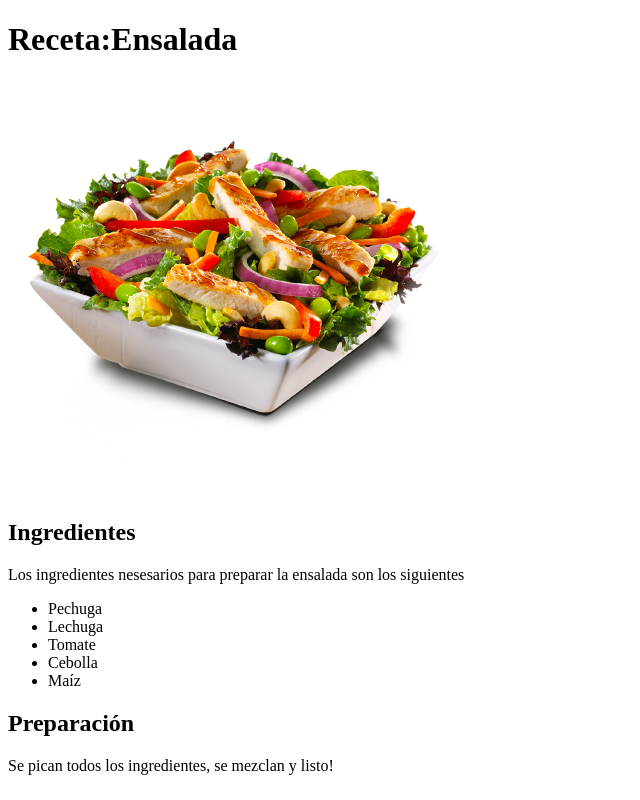
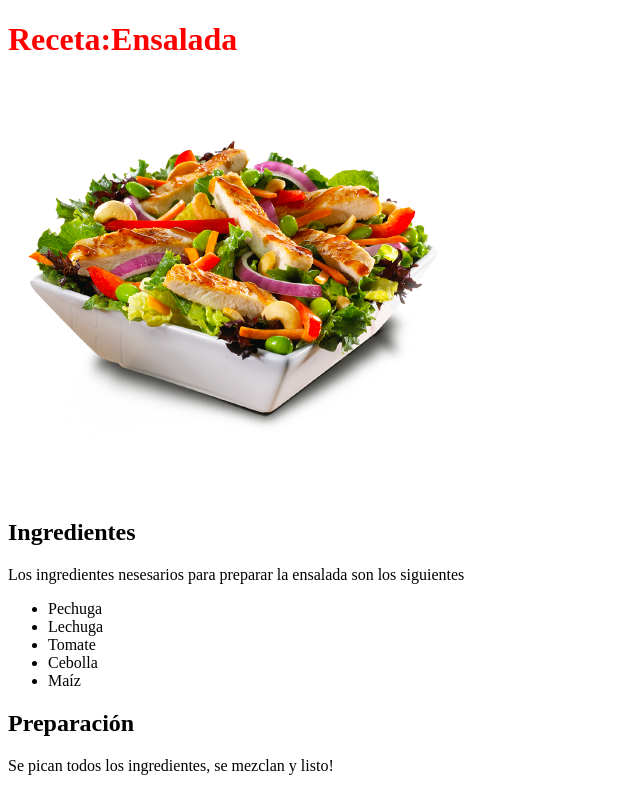
Before and after one commit to kalakaso/aspirantes-mir-html-y-css, a plain HTML site: page ejercicio1-html-y-css/index.html in a window 1280 px wide. Shown: the whole page, without its empty margins (0-640 px from the left). Drawn offline with Linux system fonts and the light colour scheme.

Commit message:
Agrega estilos al segundo ejercicio

```diff
--- /dev/null
+++ b/ejercicio1-html-y-css/estilos.css
@@ -0,0 +1,3 @@
+h1{
+    color: red;
+}
--- a/ejercicio1-html-y-css/index.html
+++ b/ejercicio1-html-y-css/index.html
@@ -5,6 +5,7 @@
     <meta http-equiv="X-UA-Compatible" content="IE=edge">
     <meta name="viewport" content="width=device-width, initial-scale=1.0">
     <title>Mi Receta</title>
+    <link rel="stylesheet" href="./estilos.css">
 </head>
 <body>
     <h1>Receta:Ensalada</h1>
```
